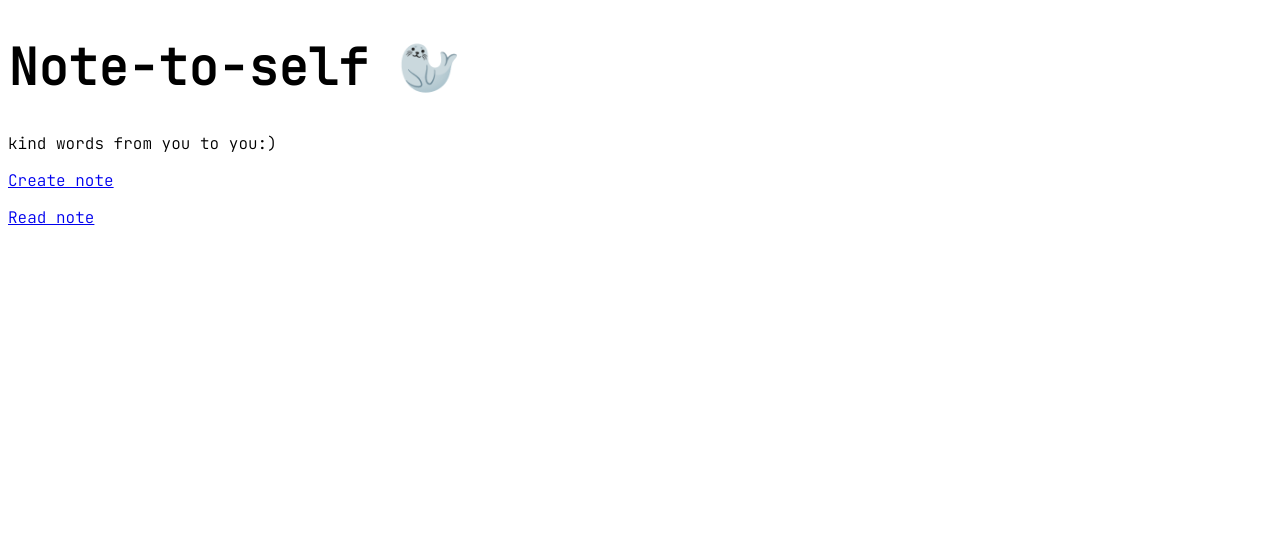
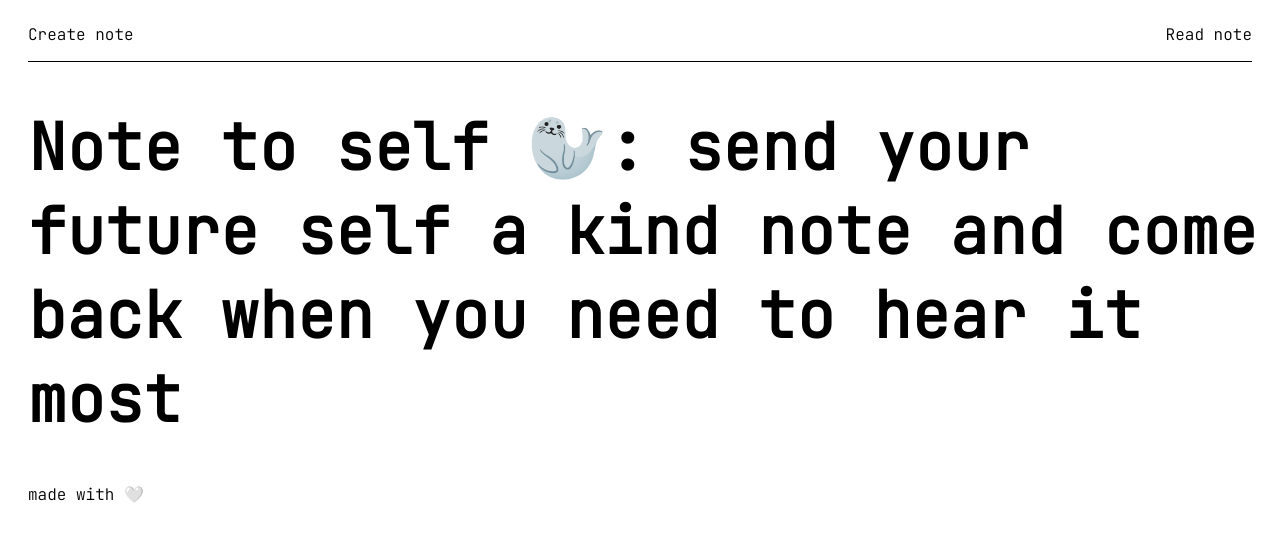
Before and after one commit to hnbnguyen/notes-to-self, a React (Create React App) app: page / in a window 1280 px wide. Shown: the top 540 px of the page. Built offline with nearby package versions, Linux system fonts and the light colour scheme.

Commit message:
design home page

```diff
--- a/src/components/Create.js
+++ b/src/components/Create.js
@@ -6,7 +6,8 @@ const Create = () => {
 
     const handleSubmit = (e) => {
         e.preventDefault();
-        const items = {content, type};
+        // const items = {content, type};
+        console.log('note submited')
     }
 
     return (
--- a/src/components/Home.js
+++ b/src/components/Home.js
@@ -1,10 +1,12 @@
 import React from 'react';
+import NavBar from './NavBar';
 import { createUseStyles } from 'react-jss';
+import SplitText from './SplitText';
 
 const useStyles  = createUseStyles({
-    heading: {
-        fontSize: 50,
-    },
+    subText: {
+        marginLeft: 20
+    }
 
 })
 
@@ -13,18 +15,12 @@ const Home = () => {
     const classes = useStyles()
     return (
         <div className="home">
-            <h1 className={classes.heading}>
-                Note-to-self 🦭
+            <NavBar />
+            <h1 className='header'>
+                <SplitText copy = 'Note to self 🦭: send your future self a kind note
+                and come back when you need to hear it most'/>
             </h1>
-            <p>kind words from you to you:)</p>
-            <div>
-                <a href='./create'>
-                    <p>Create note</p>
-                </a>
-                <a href='./read'>
-                    <p>Read note</p>
-                </a>
-            </div>
+            <p className={classes.subText}>made with 🤍</p>
         </div>
      );
 }
--- /dev/null
+++ b/src/components/NavBar.js
@@ -0,0 +1,31 @@
+import { createUseStyles } from "react-jss";
+
+const useStyles = createUseStyles({
+    frame: {
+        marginLeft: 20,
+        marginRight: 20,
+        display: "flex",
+        justifyContent: "space-between",
+        borderBottom: '1px solid black',
+    },
+    link: {
+        textDecoration: "none",
+        color: "black",
+    }
+})
+
+const NavBar = () => {
+    const classes = useStyles()
+    return (
+        <div className={classes.frame}>
+            <a href='./create' className={classes.link}>
+                <p>Create note</p>
+            </a>
+            <a href='./read' className={classes.link}>
+                <p>Read note</p>
+            </a>
+        </div>
+     );
+}
+
+export default NavBar;
--- /dev/null
+++ b/src/components/SplitText.js
@@ -0,0 +1,15 @@
+import { Component } from "react";
+
+class SplitText extends Component{
+    render(){
+        return(
+            <span aria-label={this.props.copy}>
+                {this.props.copy.split("").map(function(char, index){
+                    return <span className= "span-header" key={index}>{char}</span>
+                })}
+            </span>
+        );
+    }
+}
+
+export default SplitText;
--- a/src/index.css
+++ b/src/index.css
@@ -2,3 +2,30 @@
 body {
   font-family: 'Jetbrains Mono';
 }
+
+/* DOING THE HOVER TEXT TRANSITION */
+
+a:hover {
+  text-decoration: underline;
+}
+
+h1.header {
+  font-size: 4em;
+  margin-left: 20px;
+  display: flex;
+  justify-content: center;
+  align-items: center;
+}
+
+h1 span span:hover {
+  color: #CCCCCC;
+  transition: color 0s;
+}
+
+h1 span span:nth-of-type(even):hover {
+  color: rgb(24, 117, 173);
+}
+
+h1 span span {
+  transition: 0.4s;
+}
```
Also changed, not shown: src/components/hover.js (added, +14 -0 lines).
